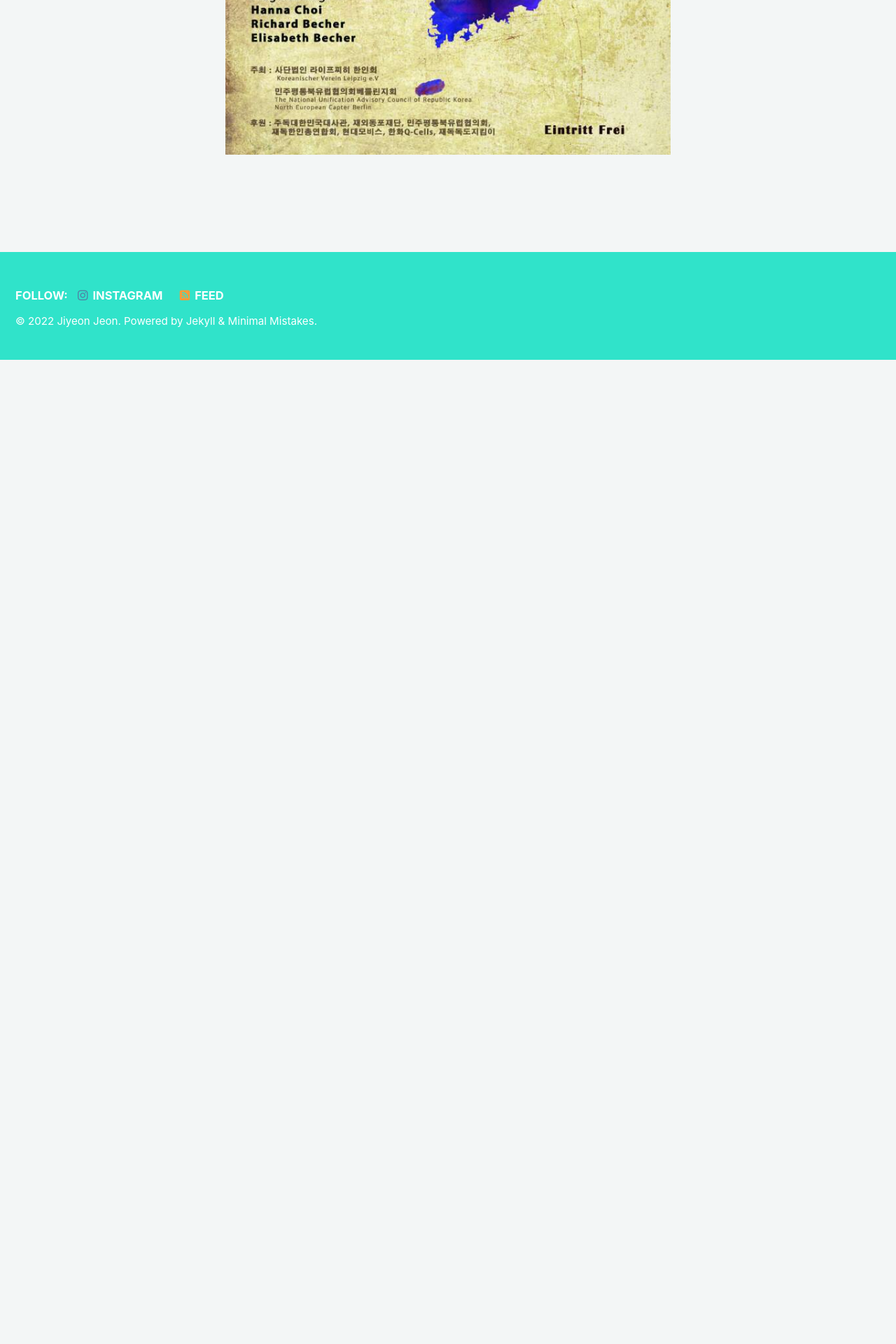
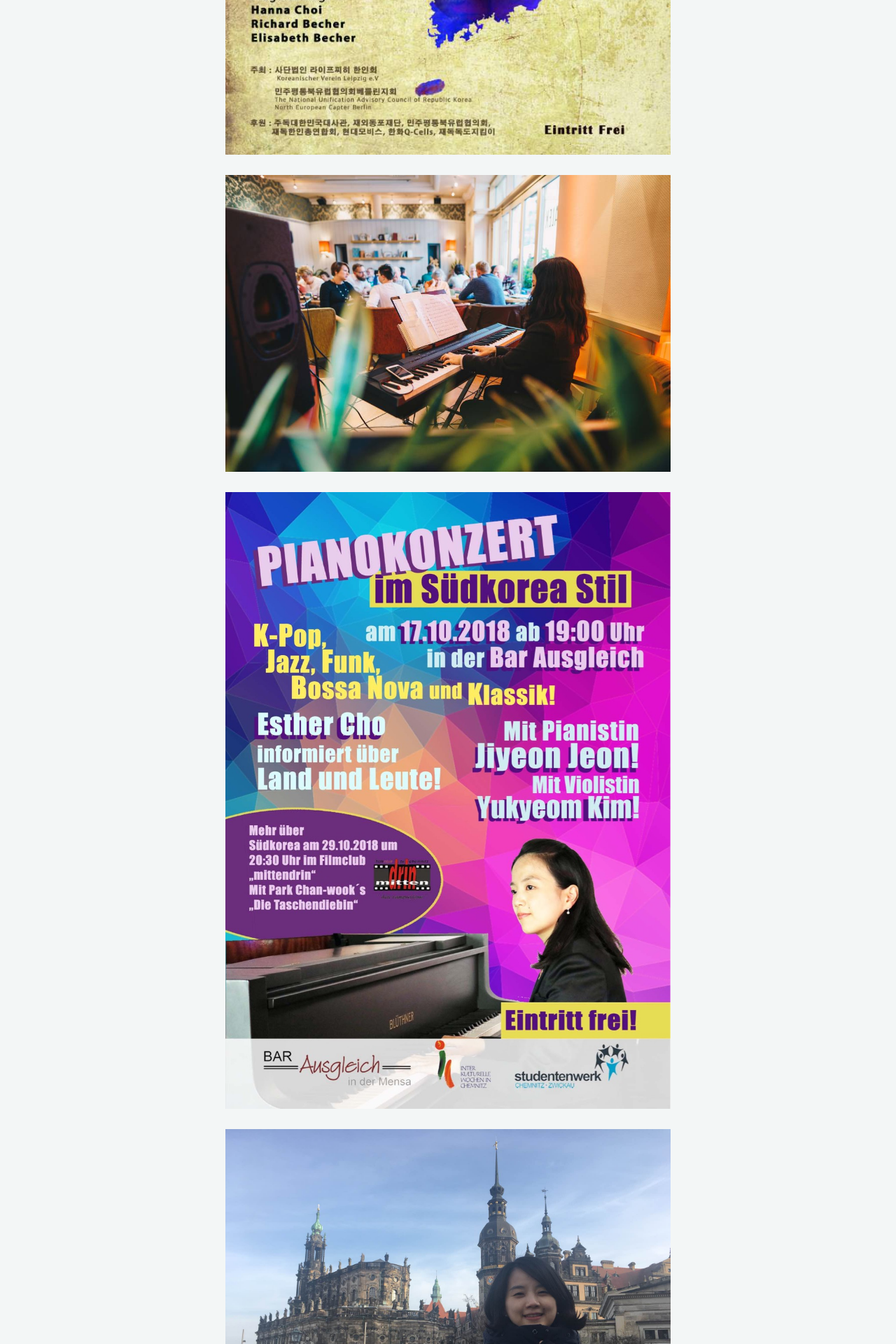
Before and after one commit to jjmusic-online/jjmusic-online.github.io, a Jekyll site: the page built from _pages/gallery.md, in a window 1280 px wide. Shown: the part 1309-3229 px from the top of the page at 70% size. Built offline with Jekyll 4.4.1, drawn with Linux system fonts in a browser that asks for light colours; cached includes are drawn as plain includes; nearby versions of some CDN libraries; before the commit the page ends 1823 px from its top, so only the background shows below that.

Commit message:
Update gallery.md

```diff
--- a/_pages/gallery.md
+++ b/_pages/gallery.md
@@ -7,5 +7,15 @@
 <img src="https://jjmusic-online.github.io/assets/images/photo4.jpg" alt="JJ Photo4"
 	title="Photo of JJ" style="min-width: 150px" />
 
+
 <img src="https://jjmusic-online.github.io/assets/images/photo5.jpg" alt="JJ Photo5"
 	title="Photo of JJ" style="min-width: 150px" />
+
+<img src="https://jjmusic-online.github.io/assets/images/photo6.jpg" alt="JJ Photo6"
+	title="Photo of JJ" style="min-width: 150px" />
+
+<img src="https://jjmusic-online.github.io/assets/images/photo7.jpg" alt="JJ Photo7"
+	title="Photo of JJ" style="min-width: 150px" />
+
+<img src="https://jjmusic-online.github.io/assets/images/photo8.jpg" alt="JJ Photo8"
+	title="Photo of JJ" style="min-width: 150px" />
```
